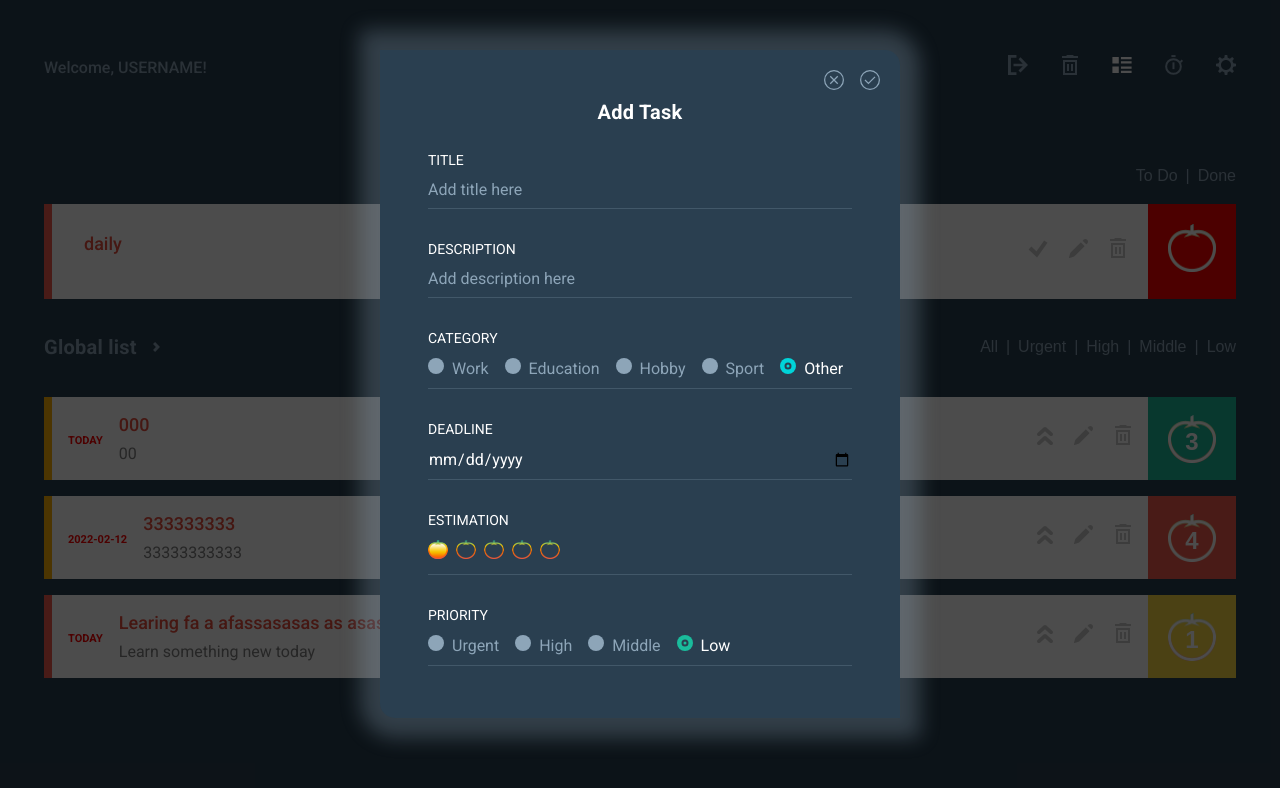
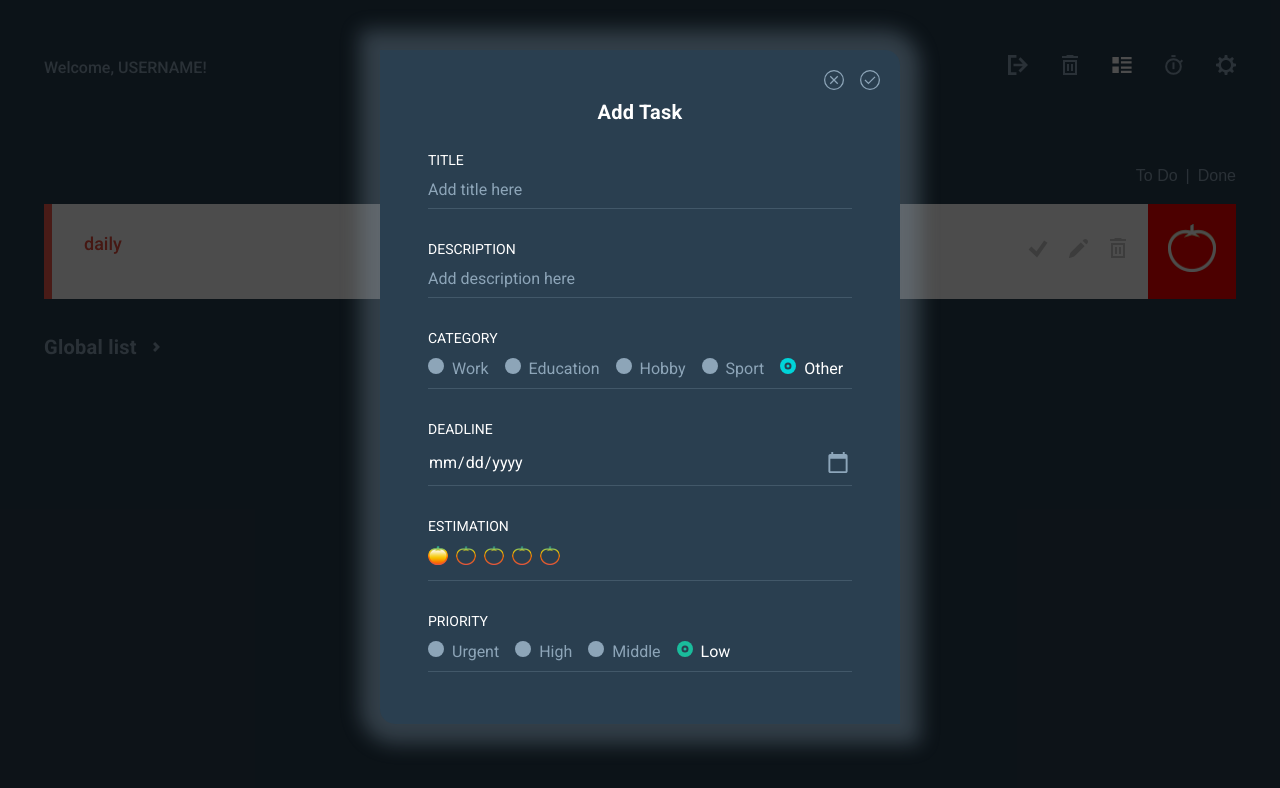
Before and after one commit to WoShiGaoFuShuai/todo-vuex, a Vue app: page / in a window 1280 px wide. Both pictures are taken after a click on the picture 714 px from the left and 114 px from the top of the page. Shown: the top 788 px of the page. Built offline with nearby package versions, Linux system fonts and the light colour scheme.

Commit message:
Added logic to Global List
Now if the global list component is closed you can't see tasks, and if it is open you can filter tasks by thpriority

```diff
--- a/src/App.vue
+++ b/src/App.vue
@@ -3,7 +3,6 @@
     <v-main>
       <div class="wrapper">
         <AppNavbar />
-
         <router-view />
       </div>
     </v-main>
--- a/src/components/AddTaskModal.vue
+++ b/src/components/AddTaskModal.vue
@@ -81,7 +81,7 @@
           </fieldset>
 
           <fieldset class="fieldset radio estimation">
-            <span class="label-wrapper">
+            <span class="label-wrapper estimation">
               <span class="label-title">Estimation</span>
 
               <label
@@ -152,7 +152,7 @@ export default {
       description: "",
       category: "other",
       deadline: "",
-      estimation: 0,
+      estimation: 1,
       priority: "low",
       check: true,
       categoryArray: [
@@ -226,7 +226,7 @@ export default {
       this.priority = inputValue;
     },
     addEstimation(inputValue) {
-      this.estimation = inputValue;
+      this.estimation = inputValue + 1;
       const allEstimation = document.querySelectorAll(
         ".radio.estimation-checkbox"
       );
@@ -240,9 +240,6 @@ export default {
     ...mapGetters({
       titleModal: ["modals/titleModal"],
     }),
-  },
-  mounted() {
-    console.log("!MOUNTED ADD TASK MODAL");
   },
 };
 
@@ -282,6 +279,10 @@ export default {
       border-radius: 15px 0px 15px 0px;
       transform: scale(1.01);
       box-shadow: 0px 0px 20px 20px rgba(130, 199, 224, 0.3);
+    }
+
+    @media (max-width: 425px) {
+      padding: 16px 8px;
     }
 
     .form {
@@ -377,6 +378,10 @@ export default {
               flex-direction: column;
             }
 
+            &.estimation {
+              display: inline-block;
+            }
+
             .label-item {
               margin-left: 16px;
 
@@ -387,10 +392,6 @@ export default {
 
               &.estimation {
                 margin-left: 8px;
-
-                @media (max-width: 768px) {
-                  margin-left: 0px;
-                }
               }
 
               &:hover {
@@ -530,5 +531,16 @@ export default {
       }
     }
   }
+  ::-webkit-calendar-picker-indicator {
+    filter: invert(73%) sepia(6%) saturate(1216%) hue-rotate(165deg)
+      brightness(89%) contrast(85%);
+    font-size: 24px;
+
+    &:hover {
+      filter: invert(96%) sepia(100%) saturate(15%) hue-rotate(335deg)
+        brightness(105%) contrast(103%);
+      cursor: pointer;
+    }
+  }
 }
 </style>
--- a/src/components/AppNavbar.vue
+++ b/src/components/AppNavbar.vue
@@ -60,9 +60,6 @@ export default {
     toggleHamburger() {
       this.activeHamburger = !this.activeHamburger;
     },
-  },
-  mounted() {
-    console.log("!MOUNTED NAVBAR");
   },
 };
 </script>
--- a/src/components/DailyTask.vue
+++ b/src/components/DailyTask.vue
@@ -8,24 +8,29 @@
       alt=""
     />
     <!-- <AddTaskModal :type="'Add'" /> -->
+    <AddTaskModal v-if="isOpen" />
   </div>
 </template>
 
 <script>
-// import AddTaskModal from "@/components/AddTaskModal.vue";
-// import { mutationModals } from "@/store/modules/modals";
-// import modals from "@/store/modules/modals";
+import AddTaskModal from "@/components/AddTaskModal.vue";
+import { mapGetters } from "vuex";
 
 export default {
   name: "DailyTask",
   components: {
-    // AddTaskModal,
+    AddTaskModal,
   },
   methods: {
     openModalAdd() {
       this.$store.dispatch("modals/toggleModals");
       this.$store.dispatch("modals/changeTitleModals", "Add");
     },
+  },
+  computed: {
+    ...mapGetters({
+      isOpen: ["modals/isOpen"],
+    }),
   },
 };
 </script>
--- a/src/components/GlobalList.vue
+++ b/src/components/GlobalList.vue
@@ -1,15 +1,26 @@
 <template>
-  <div class="global-list">
+  <div class="global-list" v-if="todos.length">
     <div class="global-list-top">
-      <div class="left">
-        <h2 class="title">Global list</h2>
-        <img class="img" src="@/assets/images/Arrow-right.svg" alt="" />
+      <div @click="toggleGlobalState" class="left">
+        <h2 :class="['title', { active }]">Global list</h2>
+        <img
+          :class="['img', { active }]"
+          src="@/assets/images/Arrow-right.svg"
+          alt=""
+        />
       </div>
 
-      <div class="right">
-        <ul class="bars-container">
+      <div :class="['right', { active }]" v-if="active">
+        <ul :class="['bars-container', { active }]">
           <li class="bar-item" v-for="(bar, i) in bars" :key="i">
-            <span class="name">{{ bar }}</span>
+            <span
+              @click="sortTodosByPriority(bar, $event)"
+              :class="[
+                'name',
+                { currentActiveBar: bar === currentValueActiveBar },
+              ]"
+              >{{ bar }}</span
+            >
             <span class="decoration">|</span>
           </li>
         </ul>
@@ -17,13 +28,14 @@
     </div>
 
     <div class="global-list-content">
-      <TodoTasks />
+      <TodoTasks v-if="active" :todos="todosToShow" />
     </div>
   </div>
 </template>
 
 <script>
 import TodoTasks from "@/components/TodoTasks.vue";
+import { mapGetters } from "vuex";
 
 export default {
   name: "GlobalList",
@@ -32,11 +44,37 @@ export default {
   },
   data() {
     return {
-      bars: ["All", "Urgent", "High", "Middle", "Low"],
+      bars: ["all", "urgent", "high", "middle", "low"],
+      todosToShow: [],
+      active: false,
+      currentActiveBar: true,
+      currentValueActiveBar: "all",
     };
   },
-  mounted() {
-    console.log("!MOUNTED GLOBAL LIST");
+  computed: {
+    ...mapGetters({
+      todos: ["tasks/todos"],
+      urgentTodos: ["tasks/urgentTodos"],
+      highTodos: ["tasks/highTodos"],
+      middleTodos: ["tasks/middleTodos"],
+      lowTodos: ["tasks/lowTodos"],
+    }),
+  },
+  methods: {
+    sortTodosByPriority(priorityType) {
+      if (priorityType === "all") this.todosToShow = this.todos;
+      if (priorityType === "urgent") this.todosToShow = this.urgentTodos;
+      if (priorityType === "high") this.todosToShow = this.highTodos;
+      if (priorityType === "middle") this.todosToShow = this.middleTodos;
+      if (priorityType === "low") this.todosToShow = this.lowTodos;
+      this.currentValueActiveBar = priorityType;
+    },
+    toggleGlobalState() {
+      this.active = !this.active;
+      if (this.active) {
+        this.todosToShow = this.todos;
+      }
+    },
   },
 };
 </script>
@@ -87,7 +125,30 @@ export default {
       font-weight: 700;
       font-size: 20px;
       margin-right: 16px;
+
+      &.active {
+        color: var(--grey-light);
       }
+    }
+
+    .img {
+      transition: 0.3s rotate ease-in;
+      &.active {
+        filter: brightness(0) saturate(100%) invert(69%) sepia(82%)
+          saturate(195%) hue-rotate(153deg) brightness(94%) contrast(86%);
+        rotate: 90deg;
+      }
+    }
+  }
+
+  .right {
+    transition: 1s all ease-in;
+    opacity: 0;
+    transition: 1s all ease-in;
+
+    &.active {
+      transition: 1s all ease-in;
+      opacity: 1;
     }
 
     .bars-container {
@@ -103,6 +164,11 @@ export default {
           color: var(--greyish);
           margin-left: 8px;
           font-family: var(--second-font);
+          text-transform: capitalize;
+
+          &.currentActiveBar {
+            color: #fff;
+          }
 
           &:hover {
             color: #fff;
@@ -116,4 +182,5 @@ export default {
       }
     }
   }
+}
 </style>
--- a/src/components/ModalWindow.vue
+++ b/src/components/ModalWindow.vue
@@ -16,9 +16,6 @@ export default {
     ...mapGetters({
       isOpen: ["modals/isOpen"],
     }),
-  },
-  mounted() {
-    console.log("!MOUNTED MODAL");
   },
   // props: {
   //   value: {
--- a/src/components/TodoTasks.vue
+++ b/src/components/TodoTasks.vue
@@ -34,32 +34,27 @@
         </div>
       </div>
     </div>
-    <AddTaskModal v-if="isOpen" />
   </div>
 </template>
 
 <script>
-import AddTaskModal from "@/components/AddTaskModal.vue";
-import { mapGetters } from "vuex";
-
-// import { mutationModals } from "@/store/modules/modals";
-
 export default {
   name: "TodoTasks",
   data() {
     return {};
   },
-  components: {
-    AddTaskModal,
+
+  props: {
+    todos: {
+      type: Array,
+      required: true,
+    },
   },
   methods: {
     openEditModal() {
       this.$store.dispatch("modals/toggleModals");
       this.$store.dispatch("modals/changeTitleModals", "Edit");
     },
-  },
-  computed: {
-    ...mapGetters({ todos: ["tasks/todos"], isOpen: ["modals/isOpen"] }),
   },
 };
 </script>
--- a/src/store/modules/tasks.js
+++ b/src/store/modules/tasks.js
@@ -26,6 +26,14 @@ export default {
         deadline: "today",
         category: "sport",
       },
+      {
+        title: "123",
+        description: "42ay",
+        estimation: 1,
+        priority: "high",
+        deadline: "today",
+        category: "sport",
+      },
     ],
     dailyTodos: [{ title: "daily" }],
   }),
@@ -44,5 +52,17 @@ export default {
     todos(state) {
       return state.todos;
     },
+    urgentTodos(state) {
+      return state.todos.filter((todo) => todo.priority === "urgent");
+    },
+    highTodos(state) {
+      return state.todos.filter((todo) => todo.priority === "high");
+    },
+    middleTodos(state) {
+      return state.todos.filter((todo) => todo.priority === "middle");
+    },
+    lowTodos(state) {
+      return state.todos.filter((todo) => todo.priority === "low");
+    },
   },
 };
--- a/src/views/HomeView.vue
+++ b/src/views/HomeView.vue
@@ -1,6 +1,5 @@
 <template>
   <div class="home">
-    <!-- <AddTaskModal /> -->
     <DailyTask />
     <TopDailyTasks />
     <AppFirstTask />
@@ -13,7 +12,6 @@ import DailyTask from "@/components/DailyTask.vue";
 import TopDailyTasks from "@/components/TopDailyTasks.vue";
 import AppFirstTask from "@/components/FirstTask.vue";
 import GlobalList from "@/components/GlobalList.vue";
-// import AddTaskModal from "@/components/AddTaskModal.vue";
 
 export default {
   name: "HomeView",
@@ -22,7 +20,6 @@ export default {
     DailyTask,
     GlobalList,
     TopDailyTasks,
-    // AddTaskModal,
   },
   data() {
     return {};
```
Lines whose indentation alone changed are shown as unchanged.
